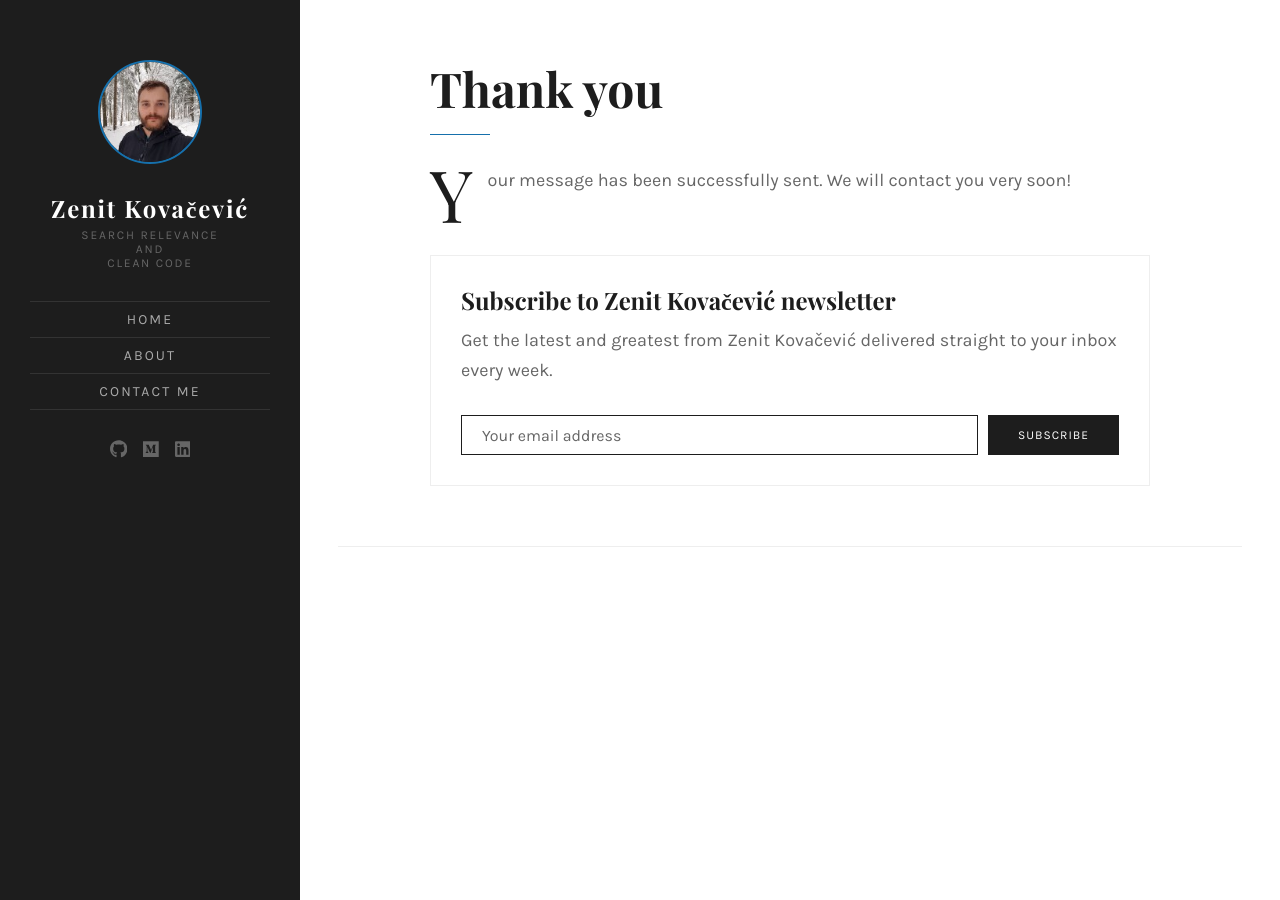
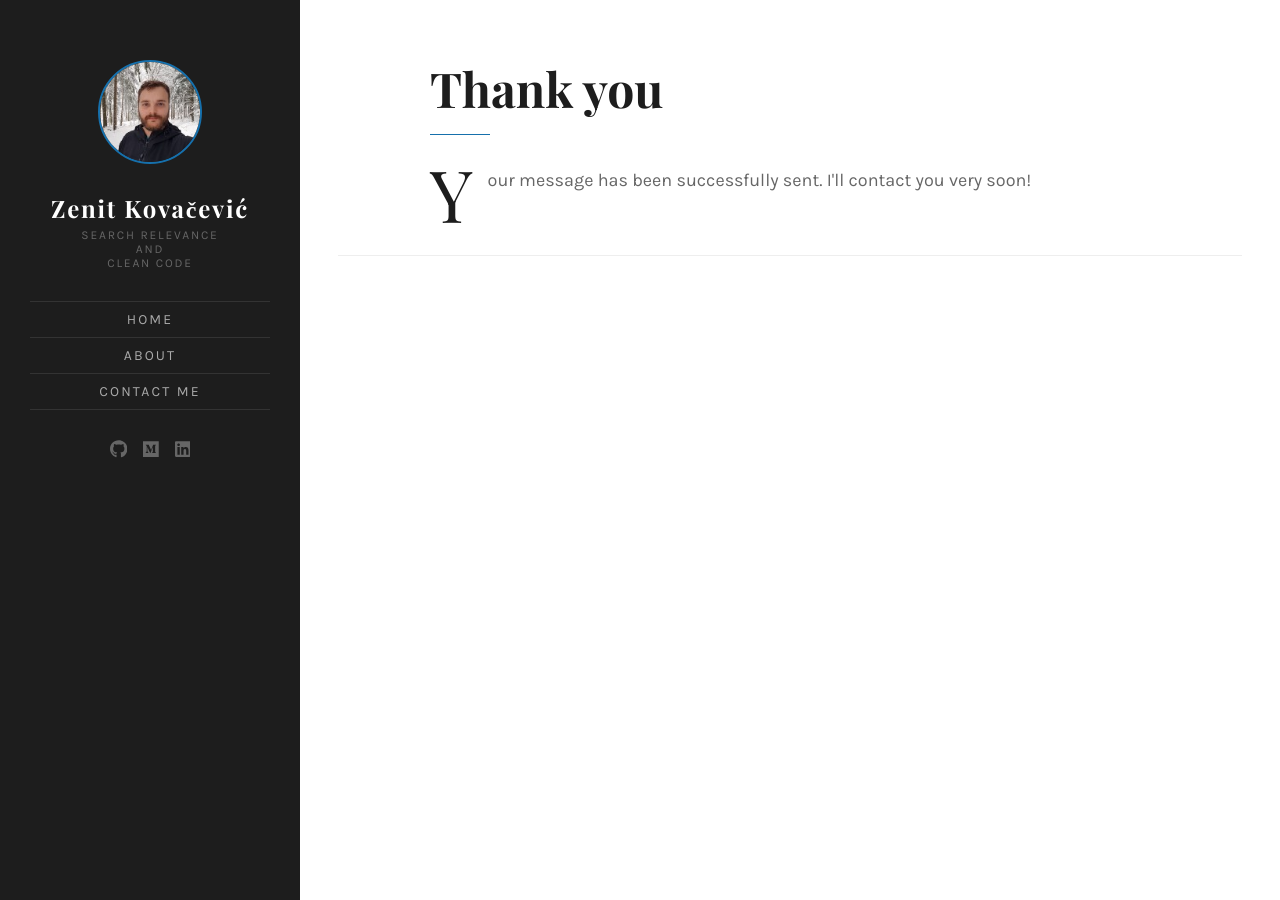
Before and after one commit to ZenitK/zenitk.github.io, a Jekyll site: the page built from thank-you.html, in a window 1280 px wide. Built offline with Jekyll 4.4.1, drawn with Linux system fonts in a browser that asks for light colours; some web fonts are replaced.

Commit message:
Deactivated newsletter

```diff
--- a/_config.yml
+++ b/_config.yml
@@ -14,12 +14,12 @@
 baseurl:
 production_url: https://zenitk.com
 disqus: 'zenitk'
-mailchimp_url: '//justgoodthemes.us3.list-manage.com/subscribe/post?u=78f1bab16028354caeb23aecd&amp;id=4a7330d117'
+#mailchimp_url: '//justgoodthemes.us3.list-manage.com/subscribe/post?u=78f1bab16028354caeb23aecd&amp;id=4a7330d117'
 
 # Contact form setings
 email: zenit@zenitk.com
-contact_page_description: "Horace theme comes with a contact form built-in. You can use this form with Formspree service and get up to 50 submissions for free. Also, you can easily switch to another service if you want."
-thankyou_page_description: "Your message has been successfully sent. We will contact you very soon!"
+contact_page_description: "Would you like to get in touch? Write a message here or contact me on ()[LinkedIn]"
+thankyou_page_description: "Your message has been successfully sent. I'll contact you very soon!"
 
 # Social links
 #twitter: 'justgoodthemes'
--- a/_includes/newsletter-box.html
+++ b/_includes/newsletter-box.html
@@ -1,5 +1,5 @@
 <section class="newsletter-box inner">
-    <h2 class="newsletter-box-title">Subscribe to {{ site.name }} newsletter</h2>
+    <h2 class="newsletter-box-title">Subscribe to the newsletter</h2>
     <p>Get the latest and greatest from {{ site.name }} delivered straight to your inbox every week.</p>
     <!-- Begin MailChimp Signup Form -->
     <div id="mc_embed_signup">
```
